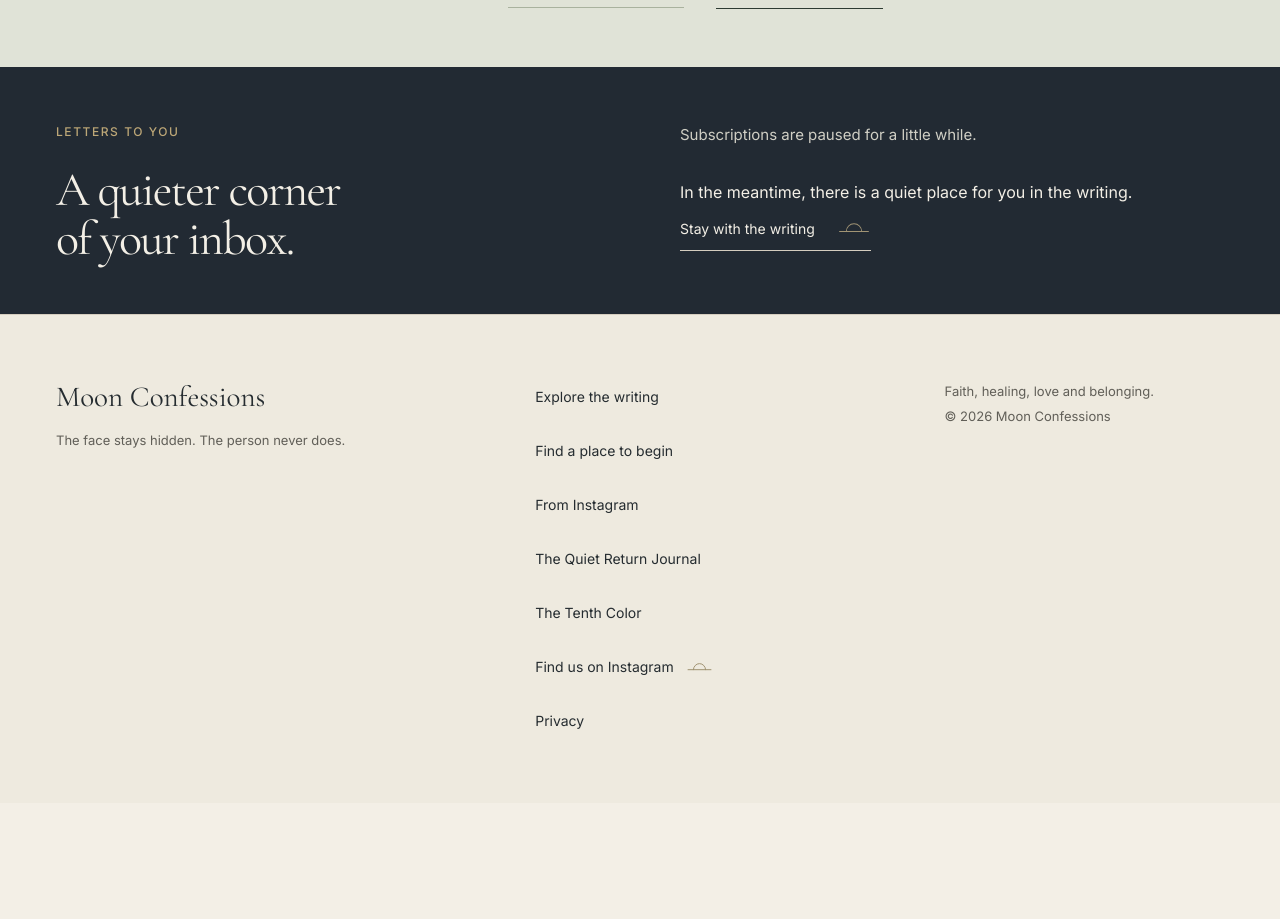
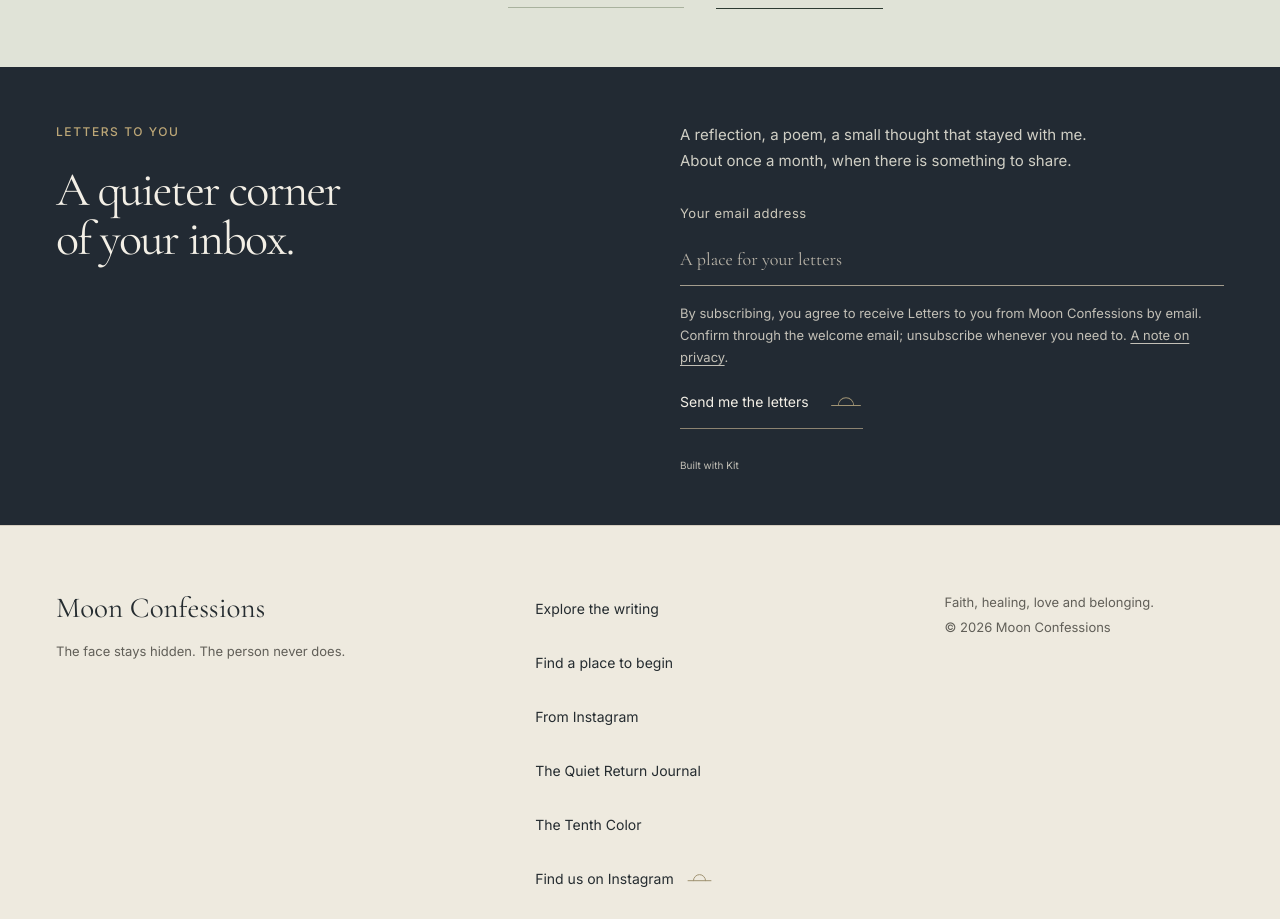
Before and after one commit to draganmiral-ai/the-tenth-colour, a React (Vite) app: page / in a window 1280 px wide. Shown: the part 5160-6079 px from the top of the page. Before the commit the page ends 5963 px from the top, so only its background shows below. Built offline with nearby package versions, Linux system fonts and the light colour scheme.

Commit message:
Reconnect Letters to you using verified Kit confirmation flow

```diff
--- a/src/components/LetterForm.tsx
+++ b/src/components/LetterForm.tsx
@@ -1,15 +1,95 @@
+import { useEffect } from 'react'
 import { MoonMark } from './MoonMark'
 import '../styles/letters.css'
 
-// Owner-requested privacy pause. Do not reconnect signup or email delivery
-// until subscriber-facing address details have been reviewed and approved.
+// Public settings copied from Kit's published HTML embed; no API credentials.
+const kitOptions = {
+  "settings": {
+    "after_subscribe": {
+      "action": "message",
+      "success_message": "A quiet hello is on its way. Check your inbox and confirm your email to receive the letters. If it isn’t there, have a look in spam or promotions.",
+      "redirect_url": ""
+    },
+    "analytics": {
+      "google": null,
+      "fathom": null,
+      "facebook": null,
+      "segment": null,
+      "pinterest": null,
+      "sparkloop": null,
+      "googletagmanager": null
+    },
+    "modal": {
+      "trigger": "timer",
+      "scroll_percentage": null,
+      "timer": 5,
+      "devices": "all",
+      "show_once_every": 15
+    },
+    "powered_by": {
+      "show": true,
+      "url": "https://kit.com/features/forms?utm_campaign=poweredby&utm_content=form&utm_medium=referral&utm_source=dynamic"
+    },
+    "recaptcha": {
+      "enabled": false
+    },
+    "return_visitor": {
+      "action": "show",
+      "custom_content": ""
+    },
+    "slide_in": {
+      "display_in": "bottom_right",
+      "trigger": "timer",
+      "scroll_percentage": null,
+      "timer": 5,
+      "devices": "all",
+      "show_once_every": 15
+    },
+    "sticky_bar": {
+      "display_in": "top",
+      "trigger": "timer",
+      "scroll_percentage": null,
+      "timer": 5,
+      "devices": "all",
+      "show_once_every": 15
+    }
+  },
+  "version": "5"
+}
+
 export function LetterForm({ full = false }: { full?: boolean }) {
+  useEffect(() => {
+    if (document.getElementById('kit-form-script')) return
+    const script = document.createElement('script')
+    script.id = 'kit-form-script'
+    script.src = 'https://f.convertkit.com/ckjs/ck.5.js'
+    script.async = true
+    document.body.appendChild(script)
+  }, [])
+
   return <section className={full ? 'letters full' : 'letters'} id="letters">
     <div className="letter-title"><span className="eyebrow">LETTERS TO YOU</span><h2>A quieter corner<br/> of your inbox.</h2></div>
     <div className="letter-form">
-      <p>Subscriptions are paused for a little while.</p>
-      <p>In the meantime, there is a quiet place for you in the writing.</p>
-      <a className="text-link" href="/collection/">Stay with the writing <MoonMark/></a>
+      <p>A reflection, a poem, a small thought that stayed with me. About once a month, when there is something to share.</p>
+      <form action="https://app.kit.com/forms/10027427/subscriptions" method="post"
+        className="seva-form formkit-form" data-sv-form="10027427" data-uid="996acf570c"
+        data-format="inline" data-version="5" data-options={JSON.stringify(kitOptions)}>
+        <div data-style="clean" aria-live="polite">
+          <ul className="formkit-alert formkit-alert-error" data-element="errors" data-group="alert" role="alert" />
+          <div data-element="fields" className="seva-fields formkit-fields">
+            <div className="formkit-field">
+              <label htmlFor="letter-email">Your email address</label>
+              <input id="letter-email" className="formkit-input" name="email_address" type="email"
+                autoComplete="email" placeholder="A place for your letters" required aria-describedby="letter-consent" />
+            </div>
+            <p className="fine" id="letter-consent">By subscribing, you agree to receive Letters to you from Moon Confessions by email. Confirm through the welcome email; unsubscribe whenever you need to. <a href="/privacy/">A note on privacy</a>.</p>
+            <button type="submit" data-element="submit" className="letter-submit formkit-submit">
+              <span>Send me the letters</span><MoonMark/>
+            </button>
+          </div>
+          <p className="fine kit-credit"><a data-element="powered-by" href="https://kit.com/features/forms?utm_campaign=poweredby&amp;utm_content=form&amp;utm_medium=referral&amp;utm_source=dynamic" target="_blank" rel="nofollow noopener">Built with Kit</a></p>
+        </div>
+      </form>
     </div>
   </section>
 }
--- a/src/styles/letters.css
+++ b/src/styles/letters.css
@@ -1,4 +1,4 @@
-.letter-form .ml-form-fieldRow { margin: 28px 0 16px; }
+.letter-form .formkit-field { margin: 28px 0 16px; }
 .letter-form label { display: block; margin-bottom: 10px; font: 12px/1.5 var(--sans); letter-spacing: .04em; color: #ddd5c6; }
 .letter-form input[type="email"] { display: block; box-sizing: border-box; width: 100%; min-height: 52px; border: 0; border-bottom: 1px solid #a49d8e; border-radius: 0; background: transparent; color: var(--paper); padding: 10px 0; font: 18px/1.5 var(--serif); }
 .letter-form input::placeholder { color: #b8b3a8; opacity: 1; }
@@ -14,8 +14,16 @@
 .letter-response { padding: 25px 0 5px; }
 .letter-response h3 { font: 36px/1.2 var(--serif); margin: 0 0 20px; }
 .letter-response h3:focus { outline: none; }
-.letter-form .ml-error input { border-color: #e5b9a9; }
+.letter-form .formkit-alert-error:not(:empty) + .formkit-fields input:invalid { border-color: #e5b9a9; }
 .letters-confirmed { padding-top: 100px; padding-bottom: 130px; max-width: 900px; }
 .letters-confirmed h1 { font: 76px/1.03 var(--serif); margin: 28px 0; letter-spacing: -.03em; }
 .letters-confirmed p { max-width: 520px; font: 20px/1.7 var(--serif); margin-bottom: 35px; }
 @media(max-width:700px) { .letters-confirmed { padding-top: 60px; padding-bottom: 80px; } .letters-confirmed h1 { font-size: 49px; } .letter-form input[type="email"] { font-size: 20px; } }
+
+.letter-form .formkit-alert:empty { display: none; }
+.letter-form .formkit-alert { padding: 18px 0; margin: 0; list-style: none; font: 18px/1.7 var(--serif); }
+.letter-form .formkit-alert-error { color: #e5b9a9; }
+.letter-form .formkit-alert-success { color: var(--paper); }
+.letter-form .kit-credit { margin-top: 24px; }
+.letter-form .kit-credit a { font-size: 10px; text-decoration: none; }
+.letter-submit[data-active] { opacity: .65; pointer-events: none; }
```
